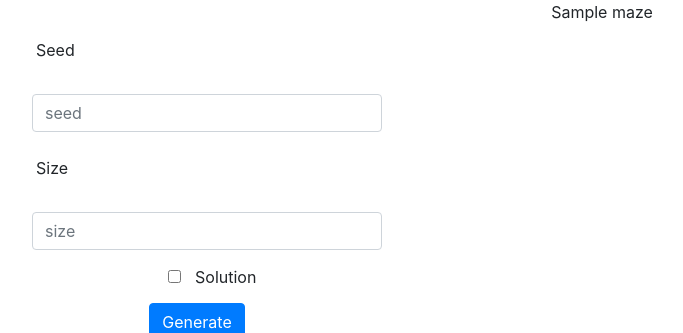
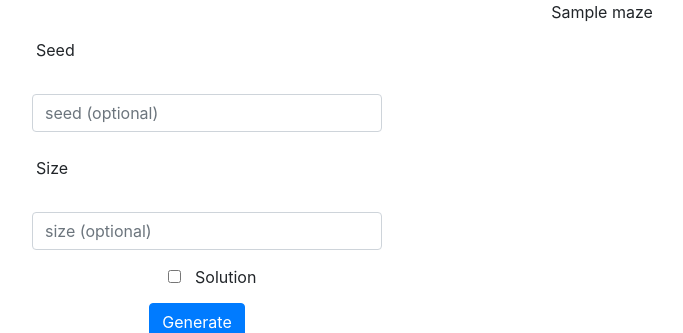
Before and after one commit to ShresthaRajat/monk, a Flask app: template src/templates/index.html in a window 1280 px wide. Shown: the part 88-421 px from the top of the page, without its empty margins (63-746 px from the left). Run offline with Flask 2, Linux system fonts and the light colour scheme; the template is opened without the code that fills it: most values are stand-ins (such as "Sample title", 1, 10 or a date in 2020); parts of the project's set-up code (start-up, migrations or seed data) failed here and were passed over; some libraries are stand-ins or nearby versions; some web fonts are replaced.

Commit message:
Add optional for seed and size

```diff
--- a/src/templates/index.html
+++ b/src/templates/index.html
@@ -60,7 +60,7 @@
                 <div class="row" style="text-align: initial;">
                   <div class="col">
                     <label style="padding: 4%;">Seed</label>
-                    <input class="form-control" type="text" name="seed" placeholder="seed">
+                    <input class="form-control" type="text" name="seed" placeholder="seed (optional)">
                     <!-- <input type="text" /> -->
                   </div>
                 </div>
@@ -70,7 +70,7 @@
                 <div class="row" style="text-align: initial;">
                   <div class="col">
                     <label style="padding: 4%;">Size</label>
-                    <input class="form-control" type="number" name="size" placeholder="size">
+                    <input class="form-control" type="number" name="size" placeholder="size (optional)">
                     <!-- <input type="number" /> -->
                   </div>
                 </div>
```
